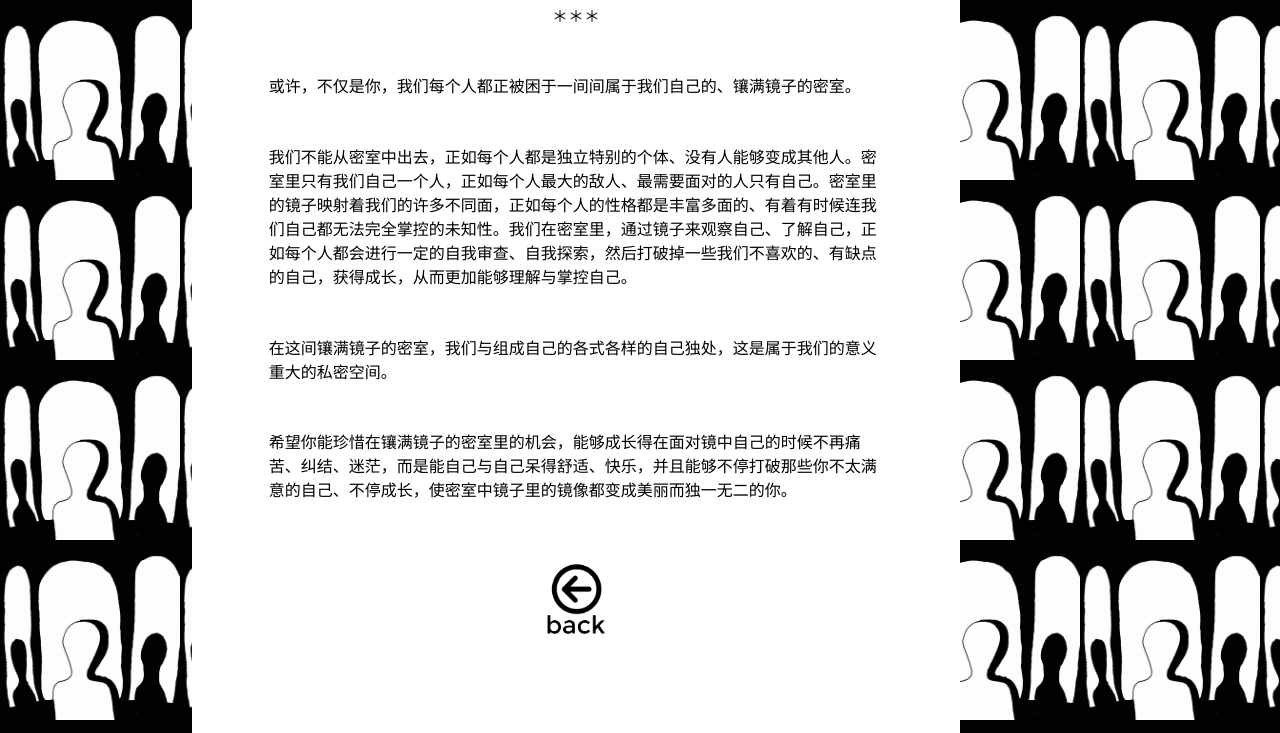
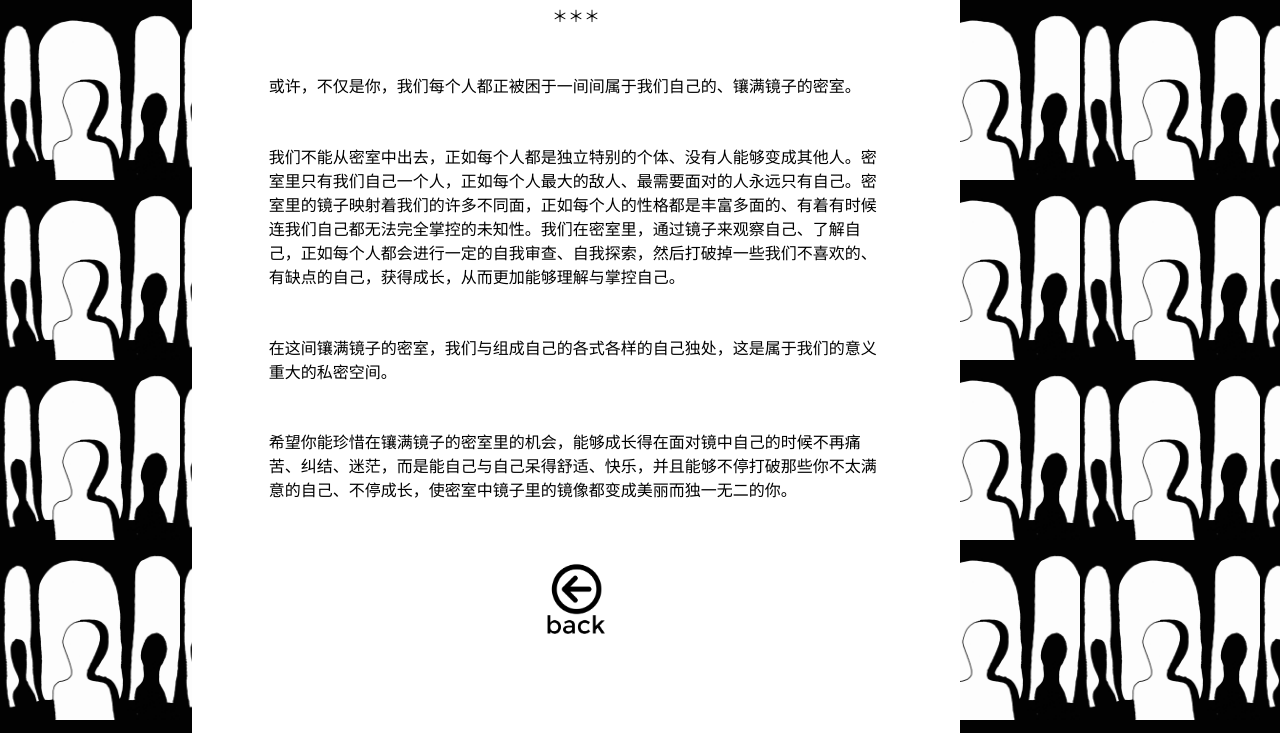
Before and after one commit to alicekxliu/alicekxliu.github.io, a plain HTML site: page 9.html in a window 1280 px wide. Shown: the part 6300-7033 px from the top of the page. Drawn offline with Linux system fonts and the light colour scheme.

Commit message:
updated 9

```diff
--- a/9.html
+++ b/9.html
@@ -104,7 +104,7 @@
 <p style="text-align:center;">＊＊＊</p>
 
 <p>或许，不仅是你，我们每个人都正被困于一间间属于我们自己的、镶满镜子的密室。</p>
-<p>我们不能从密室中出去，正如每个人都是独立特别的个体、没有人能够变成其他人。密室里只有我们自己一个人，正如每个人最大的敌人、最需要面对的人只有自己。密室里的镜子映射着我们的许多不同面，正如每个人的性格都是丰富多面的、有着有时候连我们自己都无法完全掌控的未知性。我们在密室里，通过镜子来观察自己、了解自己，正如每个人都会进行一定的自我审查、自我探索，然后打破掉一些我们不喜欢的、有缺点的自己，获得成长，从而更加能够理解与掌控自己。</p>
+<p>我们不能从密室中出去，正如每个人都是独立特别的个体、没有人能够变成其他人。密室里只有我们自己一个人，正如每个人最大的敌人、最需要面对的人永远只有自己。密室里的镜子映射着我们的许多不同面，正如每个人的性格都是丰富多面的、有着有时候连我们自己都无法完全掌控的未知性。我们在密室里，通过镜子来观察自己、了解自己，正如每个人都会进行一定的自我审查、自我探索，然后打破掉一些我们不喜欢的、有缺点的自己，获得成长，从而更加能够理解与掌控自己。</p>
 <p>在这间镶满镜子的密室，我们与组成自己的各式各样的自己独处，这是属于我们的意义重大的私密空间。</p>
 <p>希望你能珍惜在镶满镜子的密室里的机会，能够成长得在面对镜中自己的时候不再痛苦、纠结、迷茫，而是能自己与自己呆得舒适、快乐，并且能够不停打破那些你不太满意的自己、不停成长，使密室中镜子里的镜像都变成美丽而独一无二的你。</p>
 
```
